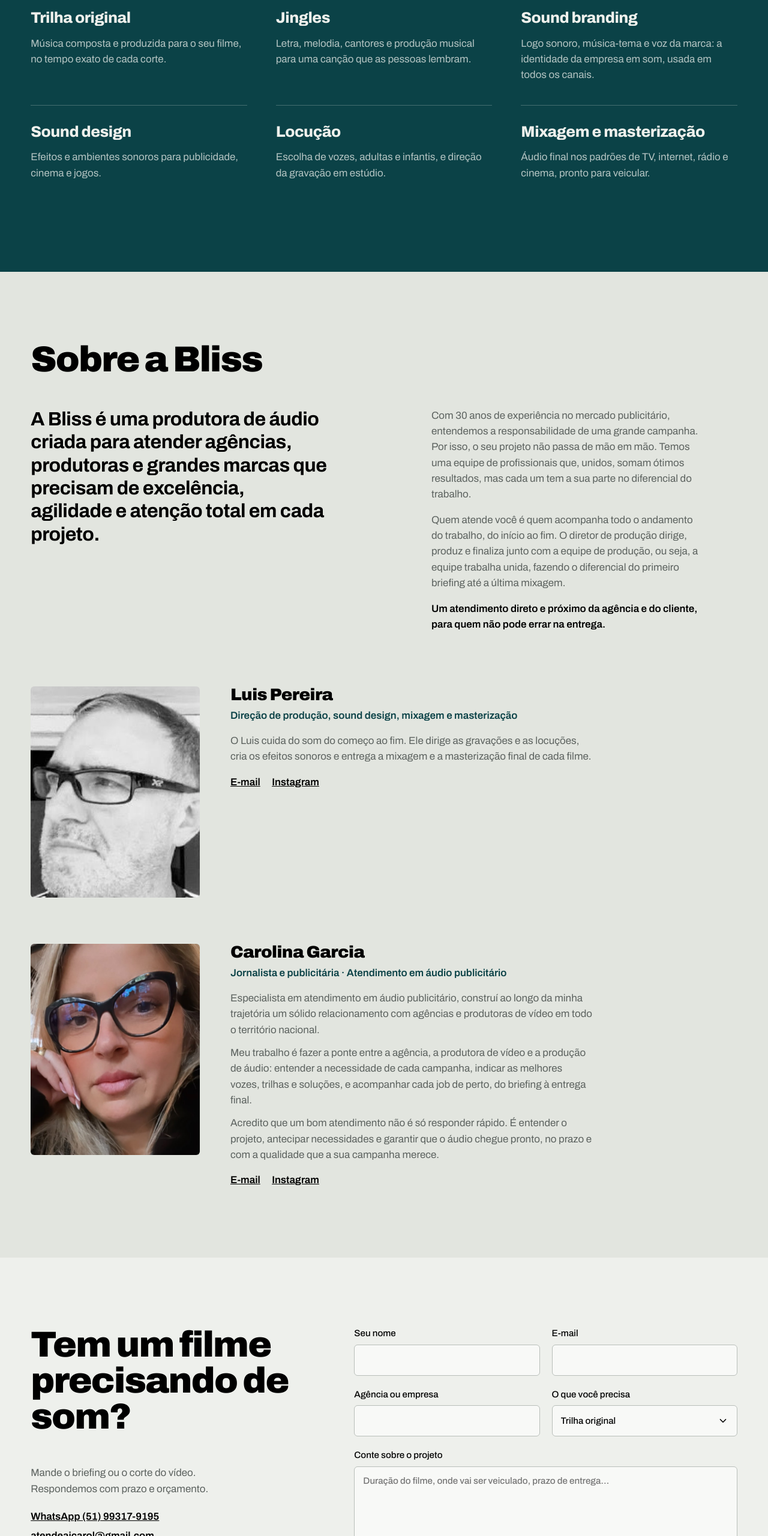
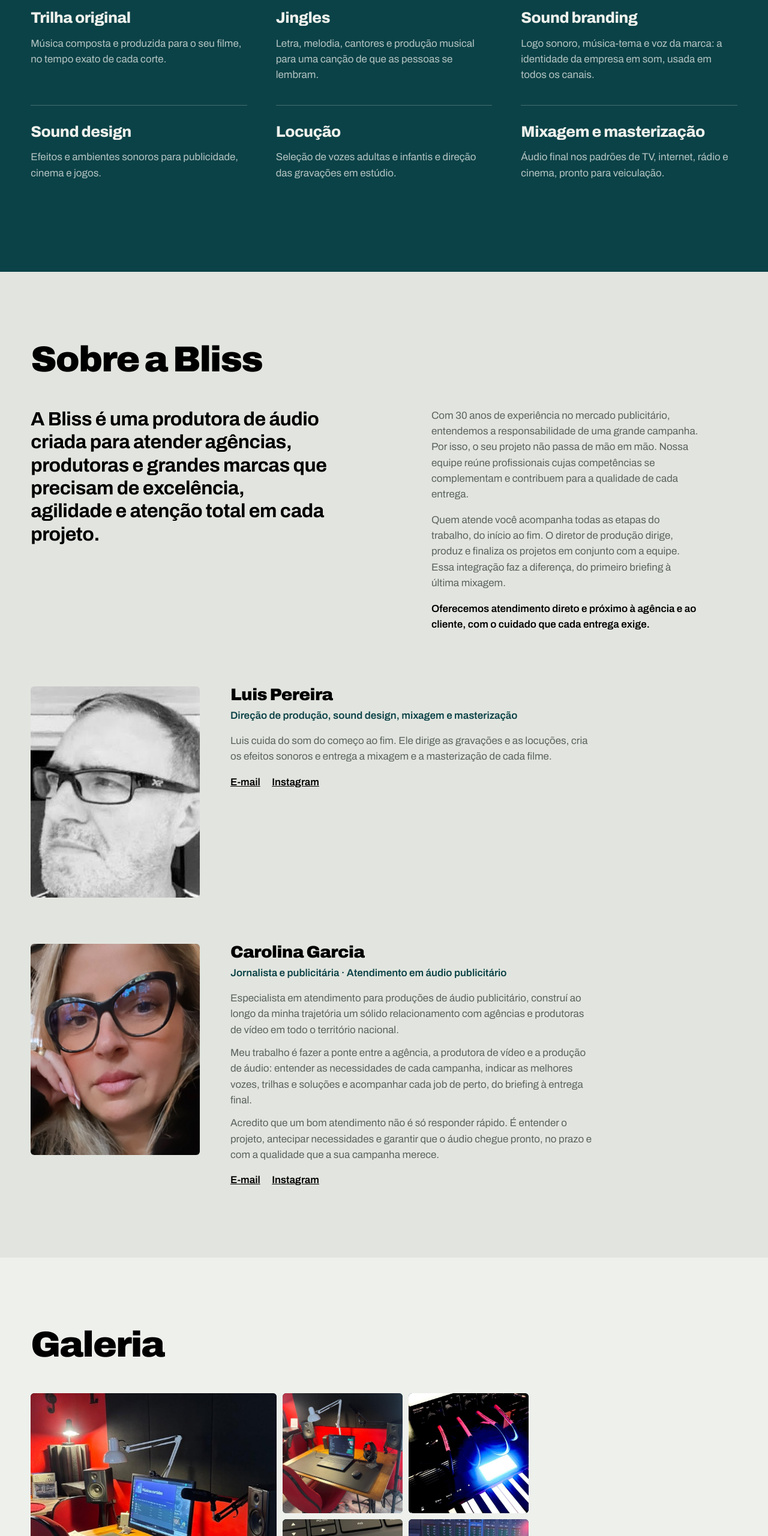
Before and after one commit to vicaxd/bliss-music-site, a plain HTML site: page index.html in a window 1280 px wide. Shown: the part 3165-5725 px from the top of the page at 60% size. Drawn offline with Linux system fonts and the light colour scheme.

Commit message:
Adiciona galeria de fotos do estúdio e revisões de texto do Luis
- Galeria com 5 fotos do estúdio em mosaico (uma em destaque)
- Revisões de texto em O que fazemos, Sobre a Bliss, Luis e Carolina

Co-Authored-By: Claude Opus 5.5 <noreply@anthropic.com>

```diff
--- a/index.html
+++ b/index.html
@@ -8,7 +8,7 @@
   <link rel="preconnect" href="https://fonts.googleapis.com">
   <link rel="preconnect" href="https://fonts.gstatic.com" crossorigin>
   <link href="https://fonts.googleapis.com/css2?family=Archivo:wdth,wght@62..125,300..900&display=swap" rel="stylesheet">
-  <link rel="stylesheet" href="styles.css?v=15">
+  <link rel="stylesheet" href="styles.css?v=19">
 </head>
 <body>
   <a class="skip" href="#conteudo">Pular para o conteúdo</a>
@@ -26,6 +26,7 @@
         <li><a href="#trabalhos">Trabalhos</a></li>
         <li><a href="#servicos">Serviços</a></li>
         <li><a href="#sobre">Sobre</a></li>
+        <li><a href="#galeria">Galeria</a></li>
         <li><a href="#contato">Pedir orçamento</a></li>
       </ul>
     </nav>
@@ -141,7 +142,7 @@
         </div>
         <div>
           <dt>Jingles</dt>
-          <dd>Letra, melodia, cantores e produção musical para uma canção que as pessoas lembram.</dd>
+          <dd>Letra, melodia, cantores e produção musical para uma canção de que as pessoas se lembram.</dd>
         </div>
         <div>
           <dt>Sound branding</dt>
@@ -153,11 +154,11 @@
         </div>
         <div>
           <dt>Locução</dt>
-          <dd>Escolha de vozes, adultas e infantis, e direção da gravação em estúdio.</dd>
+          <dd>Seleção de vozes adultas e infantis e direção das gravações em estúdio.</dd>
         </div>
         <div>
           <dt>Mixagem e masterização</dt>
-          <dd>Áudio final nos padrões de TV, internet, rádio e cinema, pronto para veicular.</dd>
+          <dd>Áudio final nos padrões de TV, internet, rádio e cinema, pronto para veiculação.</dd>
         </div>
       </dl>
     </section>
@@ -168,9 +169,9 @@
       <div class="sobre-intro">
         <p class="sobre-lead">A Bliss é uma produtora de áudio criada para atender agências, produtoras e grandes marcas que precisam de excelência, agilidade e atenção total em cada projeto.</p>
         <div class="sobre-texto">
-          <p>Com 30 anos de experiência no mercado publicitário, entendemos a responsabilidade de uma grande campanha. Por isso, o seu projeto não passa de mão em mão. Temos uma equipe de profissionais que, unidos, somam ótimos resultados, mas cada um tem a sua parte no diferencial do trabalho.</p>
-          <p>Quem atende você é quem acompanha todo o andamento do trabalho, do início ao fim. O diretor de produção dirige, produz e finaliza junto com a equipe de produção, ou seja, a equipe trabalha unida, fazendo o diferencial do primeiro briefing até a última mixagem.</p>
-          <p>Um atendimento direto e próximo da agência e do cliente, para quem não pode errar na entrega.</p>
+          <p>Com 30 anos de experiência no mercado publicitário, entendemos a responsabilidade de uma grande campanha. Por isso, o seu projeto não passa de mão em mão. Nossa equipe reúne profissionais cujas competências se complementam e contribuem para a qualidade de cada entrega.</p>
+          <p>Quem atende você acompanha todas as etapas do trabalho, do início ao fim. O diretor de produção dirige, produz e finaliza os projetos em conjunto com a equipe. Essa integração faz a diferença, do primeiro briefing à última mixagem.</p>
+          <p>Oferecemos atendimento direto e próximo à agência e ao cliente, com o cuidado que cada entrega exige.</p>
         </div>
       </div>
 
@@ -181,7 +182,7 @@
             <h3>Luis Pereira</h3>
             <p class="cargo">Direção de produção, sound design, mixagem e masterização</p>
             <!-- BIO A CONFIRMAR: formação, experiência, desde quando está na Bliss -->
-            <p>O Luis cuida do som do começo ao fim. Ele dirige as gravações e as locuções, cria os efeitos sonoros e entrega a mixagem e a masterização final de cada filme.</p>
+            <p>Luis cuida do som do começo ao fim. Ele dirige as gravações e as locuções, cria os efeitos sonoros e entrega a mixagem e a masterização de cada filme.</p>
             <p class="links-pessoa"><a href="mailto:produzailuis@gmail.com">E-mail</a> <a href="https://www.instagram.com/luis_c_pereira/">Instagram</a></p>
           </div>
         </li>
@@ -190,12 +191,23 @@
           <div class="pessoa-texto">
             <h3>Carolina Garcia</h3>
             <p class="cargo">Jornalista e publicitária · Atendimento em áudio publicitário</p>
-            <p>Especialista em atendimento em áudio publicitário, construí ao longo da minha trajetória um sólido relacionamento com agências e produtoras de vídeo em todo o território nacional.</p>
-            <p>Meu trabalho é fazer a ponte entre a agência, a produtora de vídeo e a produção de áudio: entender a necessidade de cada campanha, indicar as melhores vozes, trilhas e soluções, e acompanhar cada job de perto, do briefing à entrega final.</p>
+            <p>Especialista em atendimento para produções de áudio publicitário, construí ao longo da minha trajetória um sólido relacionamento com agências e produtoras de vídeo em todo o território nacional.</p>
+            <p>Meu trabalho é fazer a ponte entre a agência, a produtora de vídeo e a produção de áudio: entender as necessidades de cada campanha, indicar as melhores vozes, trilhas e soluções e acompanhar cada job de perto, do briefing à entrega final.</p>
             <p>Acredito que um bom atendimento não é só responder rápido. É entender o projeto, antecipar necessidades e garantir que o áudio chegue pronto, no prazo e com a qualidade que a sua campanha merece.</p>
             <p class="links-pessoa"><a href="mailto:atendeaicarol@gmail.com">E-mail</a> <a href="https://www.instagram.com/carol812/">Instagram</a></p>
           </div>
         </li>
+      </ul>
+    </section>
+
+    <section id="galeria" class="secao galeria" aria-labelledby="gal-titulo">
+      <h2 id="gal-titulo">Galeria</h2>
+      <ul class="galeria-lista">
+        <li class="foto-destaque"><img class="quadro" src="img/galeria-estudio.jpg" alt="Estúdio com paredes vermelhas, mesa de madeira, monitor, caixas de som e microfone" loading="lazy"></li>
+        <li><img class="quadro" src="img/galeria-mesa.jpg" alt="Mesa de trabalho com notebook, fone de ouvido e caixas de som M-Audio" loading="lazy"></li>
+        <li><img class="quadro" src="img/galeria-tascam.jpg" alt="Interface de áudio TASCAM com cabos vermelhos ligados, sobre um teclado" loading="lazy"></li>
+        <li><img class="quadro" src="img/galeria-palhetas.jpg" alt="Três palhetas de guitarra dos estúdios Abbey Road" loading="lazy"></li>
+        <li><img class="quadro" src="img/galeria-mixer.jpg" alt="Mixer de áudio na tela do computador, com a interface TASCAM embaixo" loading="lazy"></li>
       </ul>
     </section>
 
@@ -257,6 +269,6 @@
     <div class="player-quadro"></div>
   </dialog>
 
-  <script src="script.js?v=12"></script>
+  <script src="script.js?v=15"></script>
 </body>
 </html>
--- a/styles.css
+++ b/styles.css
@@ -162,6 +162,12 @@ h2 {
 .servicos dt { font-size: 1.6rem; font-weight: 800; font-variation-settings: "wdth" 110; letter-spacing: -0.02em; margin-bottom: 10px; }
 .servicos dd { margin: 0; color: rgba(238,240,236,.75); max-width: 38ch; }
 
+/* Galeria (fotos do estúdio) */
+.galeria-lista { list-style: none; margin: 0; padding: 0; display: grid; grid-template-columns: repeat(4, minmax(0, 200px)); gap: 10px; }
+.quadro { display: block; width: 100%; height: 100%; aspect-ratio: 1; object-fit: cover; border-radius: 6px; background: var(--petroleo); }
+.foto-destaque { grid-column: span 2; grid-row: span 2; }
+@media (max-width: 560px) { .galeria-lista { grid-template-columns: repeat(2, minmax(0, 1fr)); } .foto-destaque { grid-row: auto; } }
+
 /* Sobre */
 .sobre { background: var(--papel-2); }
 .sobre-intro { display: grid; grid-template-columns: minmax(0, 1.2fr) minmax(0, 1fr); gap: 24px 56px; margin-bottom: clamp(48px, 7vw, 96px); }
```
Also changed, not shown: img/galeria-estudio.jpg (added), img/galeria-mesa.jpg (added), img/galeria-mixer.jpg (added), img/galeria-palhetas.jpg (added), img/galeria-tascam.jpg (added), script.js (line endings or trailing spaces).
